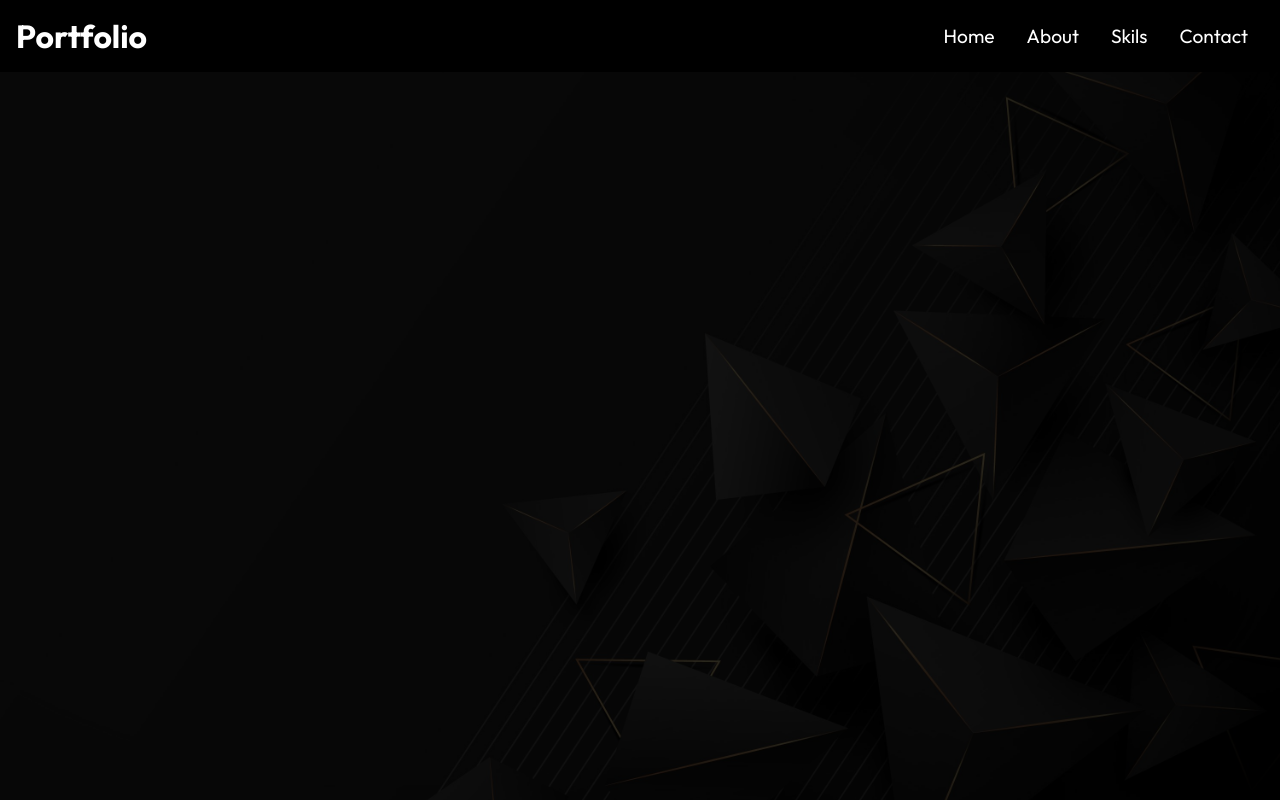
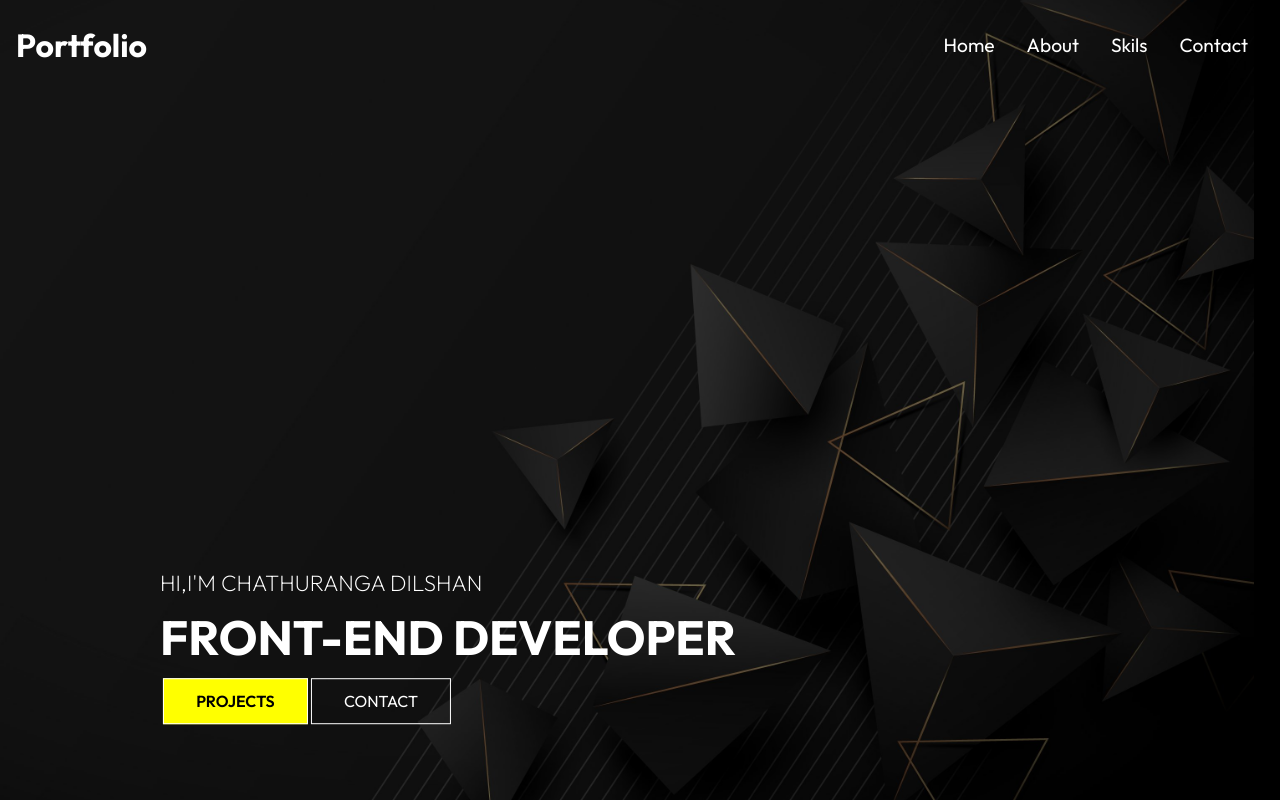
Before and after one commit to dilshan10/Protfolio-With-React, a React (Create React App) app: page / in a window 1280 px wide. Shown: the top 800 px of the page. Built offline with nearby package versions, Linux system fonts and the light colour scheme.

Commit message:
Add frist page

```diff
--- a/src/components/HeroImage.js
+++ b/src/components/HeroImage.js
@@ -12,12 +12,12 @@ const HeroImage = () =>{
                 <img className="into-img" src={IntroImg} alt="Intro Img"/>
             </div>
             <div className="content">
-                <p>Hi,I'M Chathurnaga</p>
+                <p>Hi,I'M CHATHURANGA DILSHAN</p>
                 <h1>FRONT-END DEVELOPER</h1>
-            </div>
-            <div>
-                <Link to="/project" className ="btn">PROJECTS</Link>
-                <Link to="/Contact" className="btn-light">CONTACT</Link>
+                <div>
+                    <Link to="/project" className ="btn">PROJECTS</Link>
+                    <Link to="/Contact" className="btn-light">CONTACT</Link>
+                </div>
             </div>
         </div>
     )
--- a/src/components/HeroImageStyle.css
+++ b/src/components/HeroImageStyle.css
@@ -5,7 +5,7 @@
 }
 
 .into-img{
-    width: 100%;
+    width: 98%;
     height: 100%;
     background-size: cover;
     background-position: center;
@@ -20,7 +20,7 @@
     top: 0;
     left: 0;
     background: black;
-    opacity: 0.8;
+    opacity: 0.5;
 }
 
 .hero{
@@ -29,15 +29,15 @@
 }
 
 .hero .content{
-    position: relative;
+    position: absolute;
     transform: translate(-50%,-50%);
-    top: 50%;
-    left: 50%;
+    top: 80%;
+    left: 35%;
     text-align: left;
 }
 
 .hero .content h1{
-    font-size: 4rem;
+    font-size: 3rem;
     padding: 0.6rem 0 1.5rem;
 }
 
--- a/src/components/NavBar.js
+++ b/src/components/NavBar.js
@@ -10,8 +10,19 @@ const NavBar = () =>{
     const [click,setClick] = useState(false);
     const handleClick = () => setClick(!click);
 
+    const [color,setColor] = useState(false);
+    const changeColor = () => {
+      if (window.scrollY>=100){
+          setColor(true);
+      }else{
+          setColor(false);
+      }
+    };
+
+    window.addEventListener("scroll",changeColor);
+
     return(
-        <div className="header">
+        <div className={color ? "header header-bg" : "header"} >
             <Link to="/">
                 <h1>Portfolio</h1>
             </Link>
--- a/src/components/NavBarStyle.css
+++ b/src/components/NavBarStyle.css
@@ -3,7 +3,17 @@
     justify-content: space-between;
     align-items: center;
     padding: 1rem;
+    position: fixed;
+    width: 100%;
+    height: 90px;
+    z-index: 10;
 }
+
+.header-bg{
+    background: rgba(0,0,0,0.85);
+    transform: ;
+}
+
 .nav-list{
     display: flex;
 }
--- a/src/index.css
+++ b/src/index.css
@@ -10,8 +10,6 @@ font-family:"Outfit",sans-serif;
 
 body{
   background: black;
-    width: 100vw;
-    height: 100vh;
 }
 
 a{
@@ -36,8 +34,10 @@ ul{
 }
 
 .btn-light{
+    padding: 12px 32px;
     background: transparent;
     color: white;
+    border: 1px solid white;
 }
 
 .btn:hover{
--- a/src/routes/About.js
+++ b/src/routes/About.js
@@ -1,8 +1,11 @@
 import React from 'react'
+import NavBar from "../components/NavBar";
 
 const About = () => {
   return (
-    <div>About</div>
+    <div>
+      <NavBar/>
+    </div>
   )
 }
 
--- a/src/routes/Contact.js
+++ b/src/routes/Contact.js
@@ -1,9 +1,11 @@
 import React from "react";
+import NavBar from "../components/NavBar";
+import HeroImg from "../components/HeroImage";
 
 const Contact = () => {
     return(
         <div>
-            Contact
+            <NavBar/>
         </div>
     )
 }
--- a/src/routes/project.js
+++ b/src/routes/project.js
@@ -1,8 +1,12 @@
 import React from "react";
+import NavBar from "../components/NavBar";
+import HeroImg from "../components/HeroImage";
 
 const Project = () =>{
     return(
-        <div>Project</div>
+        <div>
+            <NavBar/>
+        </div>
     )
 }
 
--- a/src/routes/skils.js
+++ b/src/routes/skils.js
@@ -1,8 +1,12 @@
 import React from "react";
+import NavBar from "../components/NavBar";
+import HeroImg from "../components/HeroImage";
 
 const skils = () =>{
     return(
-        <diV>Skils</diV>
+        <diV>
+            <NavBar/>
+        </diV>
     )
 }
 export default skils
```
